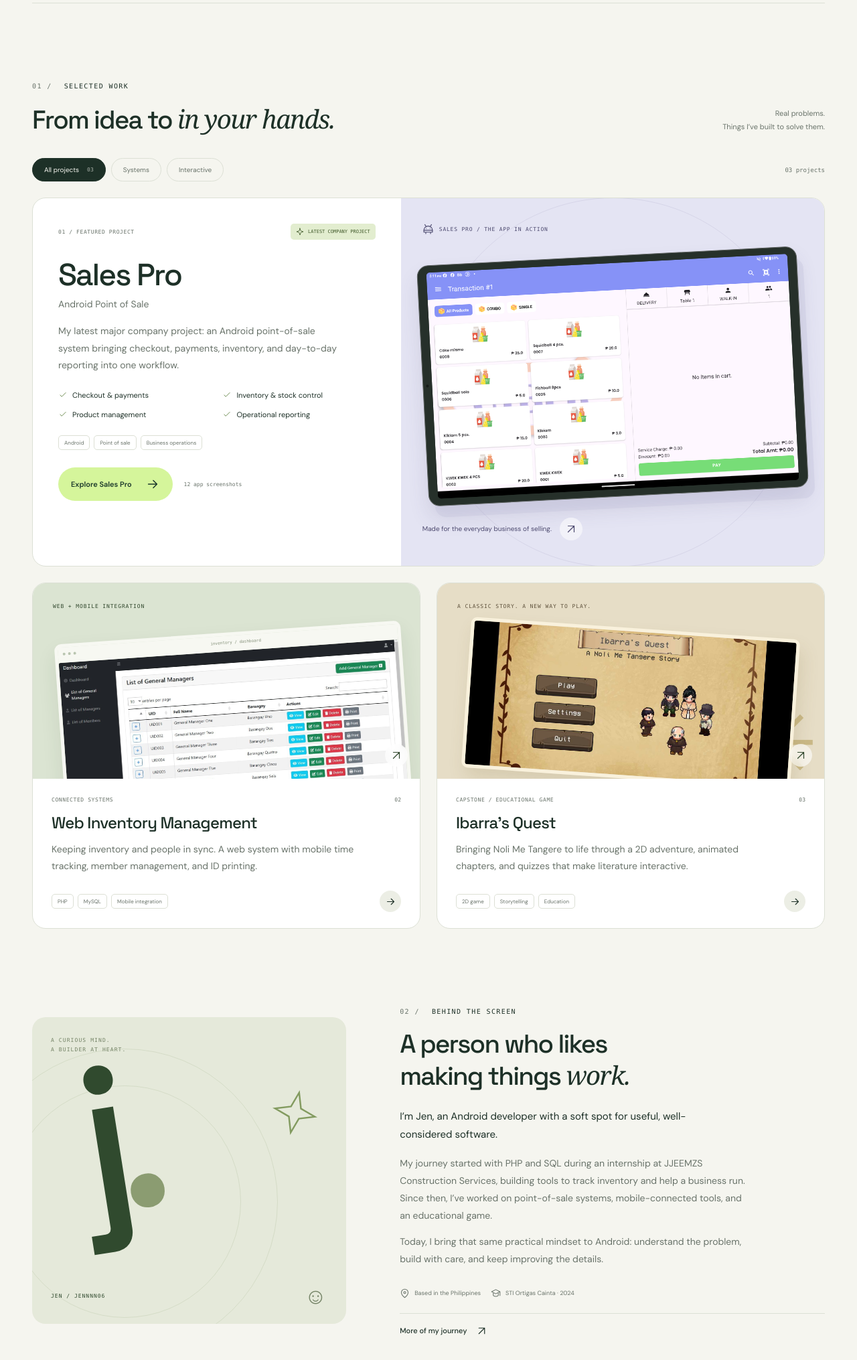
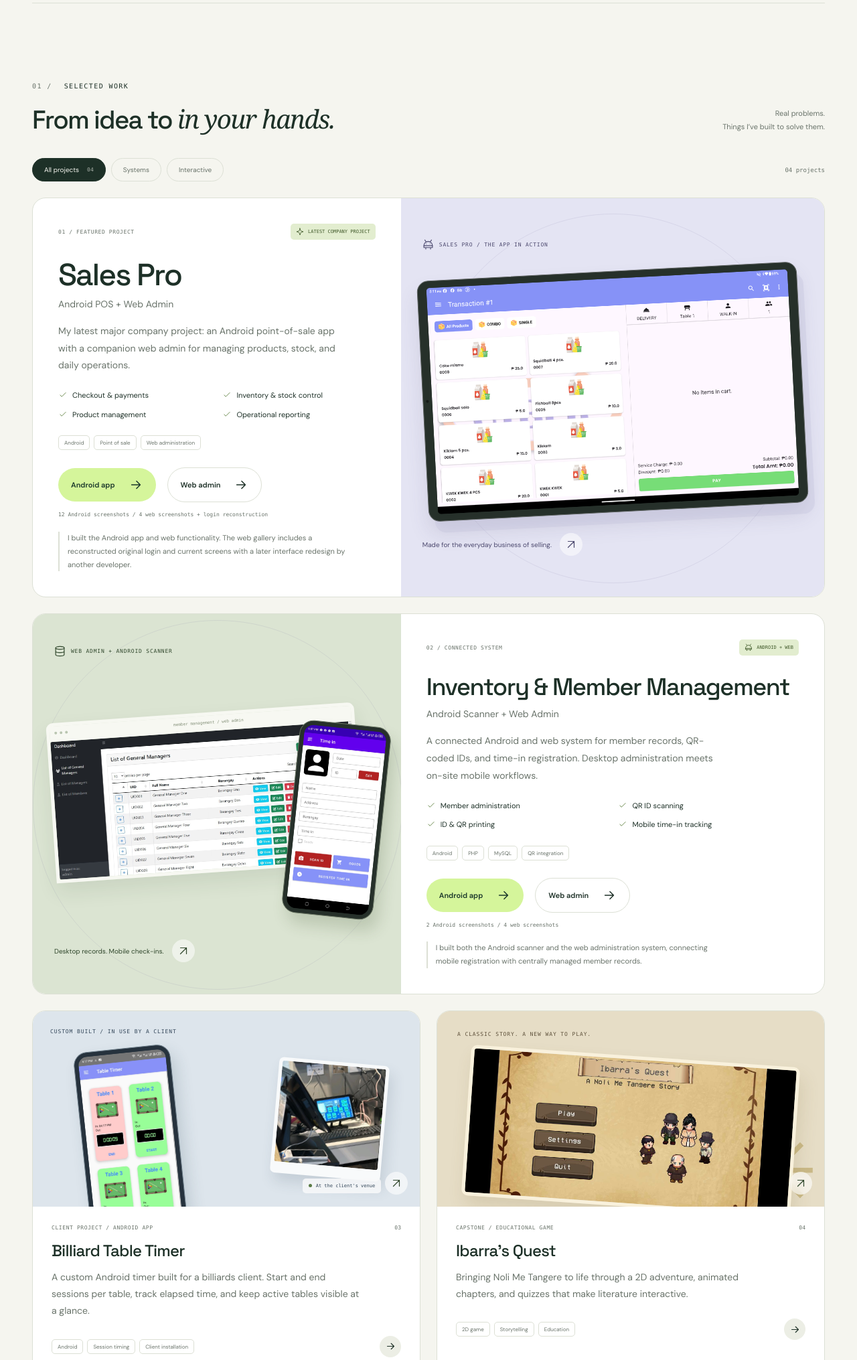
Before and after one commit to Jennnn06/Jennnn06.github.io, a PHP site: page / in a window 1280 px wide. Shown: the part 883-2914 px from the top of the page at 67% size. Run offline with PHP 8.4, Linux system fonts and the light colour scheme.

Commit message:
removed unused pics

```diff
--- a/css/style_index.css
+++ b/css/style_index.css
@@ -56,6 +56,8 @@ h1, h2, h3 { font-family: var(--heading); font-weight: 500; }
 .button:hover { transform: translateY(-3px); }
 .button-lime { background: var(--lime); color: #1b382b; }
 .button-lime:hover { background: #e4ffba; }
+.button-secondary { background: transparent; border: 1px solid var(--line); color: var(--text); }
+.button-secondary:hover { background: var(--soft); }
 
 /* The quiet frame around a playful home screen. */
 .site-header { display: flex; align-items: center; justify-content: space-between; height: 100px; gap: 24px; }
@@ -248,7 +250,8 @@ h1, h2, h3 { font-family: var(--heading); font-weight: 500; }
 .featured-capabilities .icon { width: 14px; height: 14px; margin-top: 1px; color: #658648; }
 .featured-actions { display: flex; align-items: center; flex-wrap: wrap; gap: 17px; margin-top: 26px; }
 .featured-actions .button { font-size: 11px; padding: 14px 19px; gap: 20px; }
-.featured-actions > span { font-family: var(--mono); font-size: 8px; color: var(--muted); }
+.featured-gallery-summary { margin-top: 12px; font-family: var(--mono); font-size: 8px; line-height: 1.7; color: var(--muted); }
+.featured-contribution { max-width: 430px; margin-top: 18px; padding-left: 12px; border-left: 2px solid var(--line); font-size: 11px; line-height: 1.8; color: var(--muted); }
 .featured-preview { position: relative; display: flex; flex-direction: column; justify-content: center; gap: 31px; min-width: 0; padding: 38px 32px; background: #e4e4f3; color: #4e4b70; text-align: left; overflow: hidden; }
 .featured-preview::before { content: ""; position: absolute; pointer-events: none; width: 550px; height: 550px; border: 1px solid #76749e22; border-radius: 50%; left: calc(50% - 275px); top: calc(50% - 275px); }
 .featured-preview-label { position: relative; display: inline-flex; align-items: center; gap: 8px; font-family: var(--mono); font-size: 8px; letter-spacing: .8px; }
@@ -263,8 +266,34 @@ h1, h2, h3 { font-family: var(--heading); font-weight: 500; }
 .app-sales { background: #d7d6ee; }
 .phone-project.phone-project-featured { padding: 11px 9px; margin-bottom: 3px; border: 1px solid #c7d4b7; border-radius: 12px; background: #e1e9d6; }
 .phone-project-featured small { color: #526345; }
+.phone-web-link { display: flex; align-items: center; width: 100%; gap: 8px; margin-bottom: 5px; padding: 8px 10px; background: transparent; color: #43583a; text-align: left; font-size: 9px; border-radius: 8px; }
+.phone-web-link:hover { background: #e1e9d6; }
+.phone-web-link > .icon { width: 15px; height: 15px; }
+.phone-web-link > .icon:last-child { margin-left: auto; width: 12px; height: 12px; }
 [data-theme="dark"] .featured-badge { background: #33482b; color: #d5efaf; }
 [data-theme="dark"] .featured-capabilities .icon { color: #a5c785; }
+
+/* A second connected system, with both real platform interfaces visible. */
+.inventory-featured .featured-copy h3 { font-size: 36px; line-height: 1.16; letter-spacing: -1.5px; }
+.inventory-preview { order: -1; background: #dbe4d2; color: #31482d; }
+.inventory-composition { position: relative; display: block; min-height: 360px; padding-block: 34px 20px; }
+.inventory-composition .browser-frame { position: relative; width: 95%; margin-top: 18px; transform: rotate(-4deg) translateX(-5px); }
+.inventory-preview:hover .browser-frame { transform: rotate(-2deg) translateX(-5px); }
+.inventory-handset { position: absolute; display: block; right: -4px; bottom: 3px; width: 137px; padding: 6px; border: 1px solid #677361; border-radius: 21px; background: #26302a; box-shadow: 9px 16px 22px #354b292e; transform: rotate(6deg); }
+.inventory-handset img { width: 100%; height: auto; border-radius: 14px; }
+
+/* The app and a photograph of the client's installed setup. */
+.billiard-visual { background: #dde5ec; color: #34475a; }
+.billiard-visual .visual-label { position: absolute; top: 26px; left: 26px; right: 26px; }
+.timer-phone { position: absolute; display: block; left: 13%; top: 55px; width: 145px; padding: 6px; border-radius: 20px; background: #26323d; border: 1px solid #6d7d89; transform: rotate(-6deg); box-shadow: 7px 12px 22px #2c46552b; transition: transform .3s; }
+.timer-phone img { width: 100%; height: auto; border-radius: 13px; }
+.client-setup-photo { position: absolute; display: block; right: 9%; top: 75px; width: 165px; height: 173px; padding: 5px 5px 17px; background: #f8fafb; border-radius: 7px; box-shadow: 6px 12px 20px #354d6026; transform: rotate(5deg); transition: transform .3s; }
+.client-setup-photo img { width: 100%; height: 100%; border-radius: 3px; object-fit: cover; object-position: 50% 35%; }
+.client-installation-label { position: absolute; display: flex; align-items: center; gap: 6px; right: 10%; bottom: 20px; padding: 7px 9px; border-radius: 5px; background: #f8fafbd9; font-family: var(--mono); font-size: 7px; color: #34475a; }
+.client-installation-label .status-dot { background: #597a45; width: 5px; height: 5px; }
+.billiard-visual:hover .timer-phone { transform: rotate(-3deg) translateY(-3px); }
+.billiard-visual:hover .client-setup-photo { transform: rotate(2deg); }
+.app-timer { background: #cddce9; }
 
 /* An initial takes the place of a portrait. */
 .about-section { display: grid; grid-template-columns: .85fr 1.15fr; gap: 80px; align-items: center; }
--- a/index.html
+++ b/index.html
@@ -10,9 +10,9 @@
   <link rel="preconnect" href="https://fonts.googleapis.com">
   <link rel="preconnect" href="https://fonts.gstatic.com" crossorigin>
   <link href="https://fonts.googleapis.com/css2?family=DM+Sans:wght@400;450;500;550;600;650;700&family=Space+Grotesk:wght@400;500;600;700&display=swap" rel="stylesheet">
-  <link href="css/style_index.css?v=1bdde8a3bcdd" rel="stylesheet">
+  <link href="css/style_index.css?v=17fe75bfbe78" rel="stylesheet">
   <script>try{if(localStorage.getItem('jen-portfolio-theme')==='dark')document.documentElement.dataset.theme='dark'}catch{}</script>
-  <script src="js/switch_project.js?v=1a8b76cf07fa" defer></script>
+  <script src="js/switch_project.js?v=5f9efd4ed335" defer></script>
 </head>
 <body>
   <a class="skip-link" href="#main">Skip to content</a>
@@ -38,6 +38,7 @@
     <symbol id="i-pin" viewBox="0 0 24 24"><path d="M20 10c0 6-8 12-8 12S4 16 4 10a8 8 0 1 1 16 0Z"/><circle cx="12" cy="10" r="2.5"/></symbol>
     <symbol id="i-cap" viewBox="0 0 24 24"><path d="m2 8 10-5 10 5-10 5ZM6 10v7c3 3 9 3 12 0v-7m4-2v9"/></symbol>
     <symbol id="i-receipt" viewBox="0 0 24 24"><path d="M5 3h14v19l-3-2-4 2-4-2-3 2ZM9 7h6m-6 4h6m-6 4h3"/></symbol>
+    <symbol id="i-timer" viewBox="0 0 24 24"><circle cx="12" cy="14" r="8"/><path d="M12 10v4l3 2M9 2h6m-3 0v4m6 1 2-2"/></symbol>
     <symbol id="i-spark" viewBox="0 0 24 24"><path d="m12 2 2.5 7.5L22 12l-7.5 2.5L12 22l-2.5-7.5L2 12l7.5-2.5Z"/></symbol>
   </svg>
   <header class="site-header page-width">
@@ -73,8 +74,11 @@
               </section>
               <section class="phone-panel" id="phone-panel-work" data-phone-panel="work" role="tabpanel" aria-labelledby="phone-tab-work" tabindex="0" hidden>
                 <div class="phone-section-label">THE APP DRAWER</div><h2>Things I’ve built.</h2><p class="phone-panel-intro">Different ideas. The same attention to detail.</p>
-                <button class="phone-project phone-project-featured" type="button" data-gallery="sales"><span class="app-icon app-sales"><svg class="icon"><use href="#i-receipt"/></svg></span><span><strong>Sales Pro</strong><small>Latest company project</small></span><svg class="icon"><use href="#i-chevron"/></svg></button>
-                <button class="phone-project" type="button" data-gallery="inventory"><span class="app-icon app-work"><svg class="icon"><use href="#i-database"/></svg></span><span><strong>Inventory Management</strong><small>Connected systems</small></span><svg class="icon"><use href="#i-chevron"/></svg></button>
+                <button class="phone-project phone-project-featured" type="button" data-gallery="sales"><span class="app-icon app-sales"><svg class="icon"><use href="#i-receipt"/></svg></span><span><strong>Sales Pro</strong><small>Android POS + web admin</small></span><svg class="icon"><use href="#i-chevron"/></svg></button>
+                <button class="phone-web-link" type="button" data-gallery="sales-web"><svg class="icon" aria-hidden="true"><use href="#i-code"/></svg><span>Sales Pro web admin</span><svg class="icon" aria-hidden="true"><use href="#i-chevron"/></svg></button>
+                <button class="phone-project" type="button" data-gallery="inventory"><span class="app-icon app-work"><svg class="icon"><use href="#i-database"/></svg></span><span><strong>Inventory &amp; Members</strong><small>Android scanner + web admin</small></span><svg class="icon"><use href="#i-chevron"/></svg></button>
+                <button class="phone-web-link" type="button" data-gallery="inventory-mobile"><svg class="icon" aria-hidden="true"><use href="#i-android"/></svg><span>Inventory Android scanner</span><svg class="icon" aria-hidden="true"><use href="#i-chevron"/></svg></button>
+                <button class="phone-project" type="button" data-gallery="billiard"><span class="app-icon app-timer"><svg class="icon"><use href="#i-timer"/></svg></span><span><strong>Billiard Table Timer</strong><small>Custom client app</small></span><svg class="icon"><use href="#i-chevron"/></svg></button>
                 <button class="phone-project" type="button" data-gallery="noli"><span class="app-icon app-toolkit"><svg class="icon"><use href="#i-spark"/></svg></span><span><strong>Ibarra’s Quest</strong><small>Interactive learning</small></span><svg class="icon"><use href="#i-chevron"/></svg></button>
                 <a class="phone-text-link" href="#projects">Explore all projects <svg class="icon"><use href="#i-arrow"/></svg></a>
               </section>
@@ -95,22 +99,27 @@
     <div class="specialties page-width" aria-label="Development focus"><span>BUILT WITH INTENTION</span><div><svg class="icon"><use href="#i-android"/></svg> Android development</div><span class="specialty-divider" aria-hidden="true">✳</span><div><svg class="icon"><use href="#i-wifi"/></svg> Online &amp; offline systems</div><span class="specialty-divider" aria-hidden="true">✳</span><div><svg class="icon"><use href="#i-code"/></svg> A thoughtful user experience</div></div>
     <section class="work-section page-width section-space" id="projects" aria-labelledby="work-title">
       <div class="section-heading"><div><span class="eyebrow section-eyebrow"><span class="section-number">01 /</span> SELECTED WORK</span><h2 id="work-title">From idea to <span class="serif-word">in your hands.</span></h2></div><span class="section-aside">Real problems.<br>Things I’ve built to solve them.</span></div>
-      <div class="work-toolbar"><div class="project-filters" role="group" aria-label="Filter projects"><button type="button" data-project-filter="all" aria-pressed="true">All projects <span>03</span></button><button type="button" data-project-filter="systems" aria-pressed="false">Systems</button><button type="button" data-project-filter="interactive" aria-pressed="false">Interactive</button></div><span id="projectCount" class="project-count" aria-live="polite">03 projects</span></div>
+      <div class="work-toolbar"><div class="project-filters" role="group" aria-label="Filter projects"><button type="button" data-project-filter="all" aria-pressed="true">All projects <span>04</span></button><button type="button" data-project-filter="systems" aria-pressed="false">Systems</button><button type="button" data-project-filter="interactive" aria-pressed="false">Interactive</button></div><span id="projectCount" class="project-count" aria-live="polite">04 projects</span></div>
       <div class="project-grid">
         <article class="featured-project" id="pos-project" data-project-card data-category="systems" aria-labelledby="sales-pro-title">
           <div class="featured-copy">
             <div class="project-meta"><span>01 / FEATURED PROJECT</span><span class="featured-badge"><svg class="icon" aria-hidden="true"><use href="#i-spark"/></svg> LATEST COMPANY PROJECT</span></div>
             <h3 id="sales-pro-title">Sales Pro</h3>
-            <p class="featured-type">Android Point of Sale</p>
-            <p class="featured-description">My latest major company project: an Android point-of-sale system bringing checkout, payments, inventory, and day-to-day reporting into one workflow.</p>
+            <p class="featured-type">Android POS + Web Admin</p>
+            <p class="featured-description">My latest major company project: an Android point-of-sale app with a companion web admin for managing products, stock, and daily operations.</p>
             <ul class="featured-capabilities" aria-label="Sales Pro features">
               <li><svg class="icon" aria-hidden="true"><use href="#i-check"/></svg> Checkout &amp; payments</li>
               <li><svg class="icon" aria-hidden="true"><use href="#i-check"/></svg> Inventory &amp; stock control</li>
               <li><svg class="icon" aria-hidden="true"><use href="#i-check"/></svg> Product management</li>
               <li><svg class="icon" aria-hidden="true"><use href="#i-check"/></svg> Operational reporting</li>
             </ul>
-            <div class="tags"><span>Android</span><span>Point of sale</span><span>Business operations</span></div>
-            <div class="featured-actions"><button class="button button-lime" type="button" data-gallery="sales">Explore Sales Pro <svg class="icon" aria-hidden="true"><use href="#i-arrow"/></svg></button><span>12 app screenshots</span></div>
+            <div class="tags"><span>Android</span><span>Point of sale</span><span>Web administration</span></div>
+            <div class="featured-actions">
+              <button class="button button-lime" type="button" data-gallery="sales">Android app <svg class="icon" aria-hidden="true"><use href="#i-arrow"/></svg></button>
+              <button class="button button-secondary" type="button" data-gallery="sales-web">Web admin <svg class="icon" aria-hidden="true"><use href="#i-arrow"/></svg></button>
+            </div>
+            <p class="featured-gallery-summary">12 Android screenshots / 4 web screenshots + login reconstruction</p>
+            <p class="featured-contribution">I built the Android app and web functionality. The web gallery includes a reconstructed original login and current screens with a later interface redesign by another developer.</p>
           </div>
           <button class="featured-preview" type="button" data-gallery="sales" aria-label="View Sales Pro's 12 project screenshots">
             <span class="featured-preview-label"><svg class="icon" aria-hidden="true"><use href="#i-android"/></svg> SALES PRO / THE APP IN ACTION</span>
@@ -118,8 +127,51 @@
             <span class="featured-preview-caption"><span>Made for the everyday business of selling.</span><span class="featured-preview-arrow"><svg class="icon" aria-hidden="true"><use href="#i-up-right"/></svg></span></span>
           </button>
         </article>
-        <article class="project-card" data-project-card data-category="systems"><button class="project-visual inventory-visual" type="button" data-gallery="inventory" aria-label="View Web Inventory Management screenshots"><span class="visual-label">WEB + MOBILE INTEGRATION</span><span class="browser-frame"><span class="browser-toolbar"><span></span><span></span><span></span><i>inventory / dashboard</i></span><img src="images/project_web_inventory/2.jpg" alt="Inventory management dashboard with searchable manager records and ID printing actions" width="1365" height="624" loading="lazy"></span><span class="visual-action"><svg class="icon"><use href="#i-up-right"/></svg></span></button><div class="project-content"><div class="project-meta"><span>CONNECTED SYSTEMS</span><span>02</span></div><h3>Web Inventory Management</h3><p>Keeping inventory and people in sync. A web system with mobile time tracking, member management, and ID printing.</p><div class="project-bottom"><div class="tags"><span>PHP</span><span>MySQL</span><span>Mobile integration</span></div><button class="project-open" type="button" data-gallery="inventory" aria-label="Open Web Inventory Management gallery"><svg class="icon"><use href="#i-arrow"/></svg></button></div></div></article>
-        <article class="project-card" data-project-card data-category="interactive"><button class="project-visual game-visual" type="button" data-gallery="noli" aria-label="View Ibarra’s Quest screenshots"><span class="visual-label">A CLASSIC STORY. A NEW WAY TO PLAY.</span><span class="game-screenshot"><img src="images/project_noli_me/1.jpg" alt="Ibarra’s Quest title screen, a pixel-art game based on Noli Me Tangere" width="1612" height="720" loading="lazy"></span><span class="game-star" aria-hidden="true">✳</span><span class="visual-action"><svg class="icon"><use href="#i-up-right"/></svg></span></button><div class="project-content"><div class="project-meta"><span>CAPSTONE / EDUCATIONAL GAME</span><span>03</span></div><h3>Ibarra’s Quest</h3><p>Bringing Noli Me Tangere to life through a 2D adventure, animated chapters, and quizzes that make literature interactive.</p><div class="project-bottom"><div class="tags"><span>2D game</span><span>Storytelling</span><span>Education</span></div><button class="project-open" type="button" data-gallery="noli" aria-label="Open Ibarra’s Quest gallery"><svg class="icon"><use href="#i-arrow"/></svg></button></div></div></article>
+        <article class="featured-project inventory-featured" id="inventory-project" data-project-card data-category="systems" aria-labelledby="inventory-title">
+          <div class="featured-copy">
+            <div class="project-meta"><span>02 / CONNECTED SYSTEM</span><span class="featured-badge"><svg class="icon" aria-hidden="true"><use href="#i-android"/></svg> ANDROID + WEB</span></div>
+            <h3 id="inventory-title">Inventory &amp; Member Management</h3>
+            <p class="featured-type">Android Scanner + Web Admin</p>
+            <p class="featured-description">A connected Android and web system for member records, QR-coded IDs, and time-in registration. Desktop administration meets on-site mobile workflows.</p>
+            <ul class="featured-capabilities" aria-label="Inventory and member management features">
+              <li><svg class="icon" aria-hidden="true"><use href="#i-check"/></svg> Member administration</li>
+              <li><svg class="icon" aria-hidden="true"><use href="#i-check"/></svg> QR ID scanning</li>
+              <li><svg class="icon" aria-hidden="true"><use href="#i-check"/></svg> ID &amp; QR printing</li>
+              <li><svg class="icon" aria-hidden="true"><use href="#i-check"/></svg> Mobile time-in tracking</li>
+            </ul>
+            <div class="tags"><span>Android</span><span>PHP</span><span>MySQL</span><span>QR integration</span></div>
+            <div class="featured-actions">
+              <button class="button button-lime" type="button" data-gallery="inventory-mobile">Android app <svg class="icon" aria-hidden="true"><use href="#i-arrow"/></svg></button>
+              <button class="button button-secondary" type="button" data-gallery="inventory">Web admin <svg class="icon" aria-hidden="true"><use href="#i-arrow"/></svg></button>
+            </div>
+            <p class="featured-gallery-summary">2 Android screenshots / 4 web screenshots</p>
+            <p class="featured-contribution">I built both the Android scanner and the web administration system, connecting mobile registration with centrally managed member records.</p>
+          </div>
+          <button class="featured-preview inventory-preview" type="button" data-gallery="inventory" aria-label="View Inventory and Member Management web screenshots">
+            <span class="featured-preview-label"><svg class="icon" aria-hidden="true"><use href="#i-database"/></svg> WEB ADMIN + ANDROID SCANNER</span>
+            <span class="inventory-composition">
+              <span class="browser-frame"><span class="browser-toolbar"><span></span><span></span><span></span><i>member management / web admin</i></span><img src="images/project_web_inventory/2.jpg" alt="Web administration dashboard with searchable demo member records and ID printing actions" width="1365" height="624" loading="lazy"></span>
+              <span class="inventory-handset"><img src="images/project_web_inventory/mobile1.jpg" alt="Android time-in form with QR ID scanning and registration controls, shown with empty fields" width="720" height="1612" loading="lazy"></span>
+            </span>
+            <span class="featured-preview-caption"><span>Desktop records. Mobile check-ins.</span><span class="featured-preview-arrow"><svg class="icon" aria-hidden="true"><use href="#i-up-right"/></svg></span></span>
+          </button>
+        </article>
+        <article class="project-card" id="billiard-project" data-project-card data-category="systems" aria-labelledby="billiard-title">
+          <button class="project-visual billiard-visual" type="button" data-gallery="billiard" aria-label="View Billiard Table Timer and its client installation">
+            <span class="visual-label">CUSTOM BUILT / IN USE BY A CLIENT</span>
+            <span class="timer-phone"><img src="images/project_billiard_timer/bea260ae-709b-4a4a-8781-91c7d1110f81.jpg" alt="Android billiard table timer showing one active session and start controls for other tables" width="720" height="1612" loading="lazy"></span>
+            <span class="client-setup-photo"><img src="images/project_billiard_timer/1785edb1-70e0-47ee-ad72-c31172c3bc10.jpg" alt="The custom table timer running on a screen at the client's venue" width="720" height="1448" loading="lazy"></span>
+            <span class="client-installation-label"><span class="status-dot"></span> At the client's venue</span>
+            <span class="visual-action"><svg class="icon" aria-hidden="true"><use href="#i-up-right"/></svg></span>
+          </button>
+          <div class="project-content">
+            <div class="project-meta"><span>CLIENT PROJECT / ANDROID APP</span><span>03</span></div>
+            <h3 id="billiard-title">Billiard Table Timer</h3>
+            <p>A custom Android timer built for a billiards client. Start and end sessions per table, track elapsed time, and keep active tables visible at a glance.</p>
+            <div class="project-bottom"><div class="tags"><span>Android</span><span>Session timing</span><span>Client installation</span></div><button class="project-open" type="button" data-gallery="billiard" aria-label="Open Billiard Table Timer gallery"><svg class="icon" aria-hidden="true"><use href="#i-arrow"/></svg></button></div>
+          </div>
+        </article>
+        <article class="project-card" data-project-card data-category="interactive"><button class="project-visual game-visual" type="button" data-gallery="noli" aria-label="View Ibarra’s Quest screenshots"><span class="visual-label">A CLASSIC STORY. A NEW WAY TO PLAY.</span><span class="game-screenshot"><img src="images/project_noli_me/1.jpg" alt="Ibarra’s Quest title screen, a pixel-art game based on Noli Me Tangere" width="1612" height="720" loading="lazy"></span><span class="game-star" aria-hidden="true">✳</span><span class="visual-action"><svg class="icon"><use href="#i-up-right"/></svg></span></button><div class="project-content"><div class="project-meta"><span>CAPSTONE / EDUCATIONAL GAME</span><span>04</span></div><h3>Ibarra’s Quest</h3><p>Bringing Noli Me Tangere to life through a 2D adventure, animated chapters, and quizzes that make literature interactive.</p><div class="project-bottom"><div class="tags"><span>2D game</span><span>Storytelling</span><span>Education</span></div><button class="project-open" type="button" data-gallery="noli" aria-label="Open Ibarra’s Quest gallery"><svg class="icon"><use href="#i-arrow"/></svg></button></div></div></article>
       </div>
     </section>
     <section class="about-section page-width section-space" id="about" aria-labelledby="about-title">
```
Also changed, not shown: other parts of css/style_index.css (+35 -2 lines), docs/image-prompts/sales-pro-login.md (added, +18 -0 lines), js/switch_project.js (+35 -6 lines), README.md, images/person.jpg (deleted), images/person1.jpg (deleted), images/person2.jpg (deleted), images/project_billiard_timer/1785edb1-70e0-47ee-ad72-c31172c3bc10.jpg (added), images/project_billiard_timer/bea260ae-709b-4a4a-8781-91c7d1110f81.jpg (added), images/project_sales_pro/inventory_report.PNG (added), images/project_sales_pro/web2.PNG (added), images/project_sales_pro/web3.PNG (added), images/project_sales_pro/web_login_reconstruction.png (added), images/project_sales_pro/zread.PNG (added), 2 more files, 1 other file.
